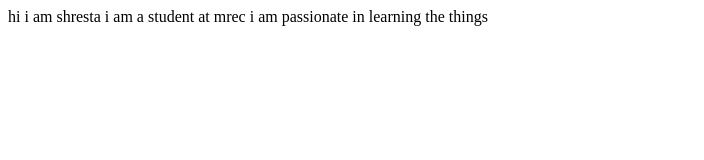
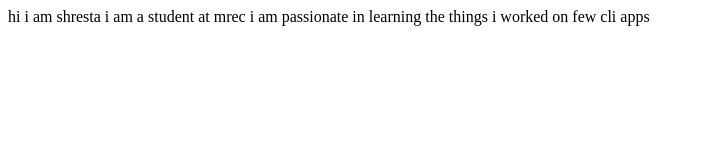
Before and after one commit to shrestakotha/kotha_shresta, a plain HTML site: page index.html in a window 1280 px wide. Shown: the whole page, without its empty margins (0-704 px from the left). Drawn offline with Linux system fonts and the light colour scheme.

Commit message:
update details of project

```diff
--- a/index.html
+++ b/index.html
@@ -10,5 +10,6 @@
     hi i am shresta
     i am a student at mrec
     i am passionate in learning the things
+    i worked on few cli apps
 </body>
 </html>
```
